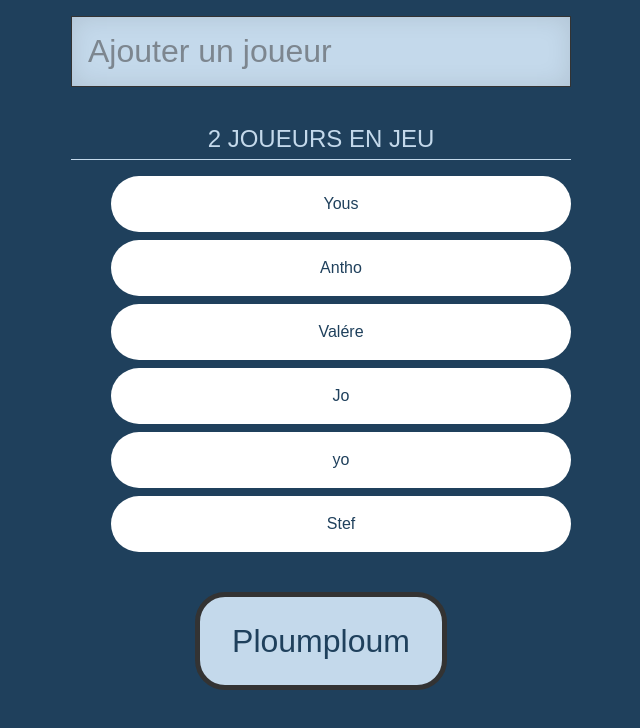
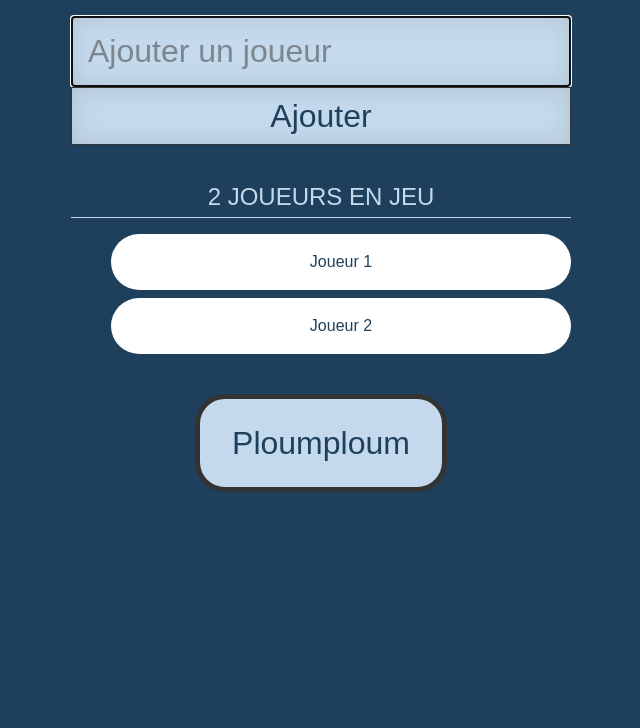
Before and after one commit to PalminiStephane/ploumploum, a React app: page / in a window 1280 px wide. Shown: the whole page, without its empty margins (319-959 px from the left). Built offline with nearby package versions, Linux system fonts and the light colour scheme.

Commit message:
champ controllé de l'input

```diff
--- /dev/null
+++ b/src/actions/index.js
@@ -0,0 +1,8 @@
+export const ADD_PLAYER = 'ADD_PLAYER';
+
+export function playerAdd(newPlayer) {
+  return {
+    type: ADD_PLAYER,
+    payload: { newPlayer },
+  };
+}
--- a/src/components/App/index.js
+++ b/src/components/App/index.js
@@ -1,17 +1,16 @@
 import Form from 'src/components/Form';
 import Counter from 'src/components/Counter';
-import List from 'src/components/List';
-
+import Players from 'src/components/Players';
 import Ploumploum from 'src/components/Ploumploum';
 
 import './styles.scss';
 
 function App() {
   return (
-    <div className="app">
+    <div className="App">
       <Form />
       <Counter />
-      <List />
+      <Players />
       <Ploumploum />
     </div>
   );
--- a/src/components/App/styles.scss
+++ b/src/components/App/styles.scss
@@ -1,9 +1,9 @@
-.app {
+.App {
   width: 500px;
   margin: 1em auto;
   text-align: center;
 }
 
-.app img {
+.App img {
   max-width: 150px;
 }
--- a/src/components/Form/index.js
+++ b/src/components/Form/index.js
@@ -1,9 +1,51 @@
+import { useEffect, useRef, useState } from 'react';
+import { useDispatch } from 'react-redux';
+import { playerAdd } from 'src/actions';
+
 import './style.scss';
 
 function Form() {
+  const [inputValue, setInputValue] = useState('');
+
+  const dispatch = useDispatch();
+
+  const handleChange = (event) => {
+    setInputValue(event.target.value);
+  };
+
+  const handleSubmit = (event) => {
+    event.preventDefault();
+
+    if (inputValue.trim().length) {
+      console.log('Je veux ajouter un joueur');
+      dispatch(playerAdd(inputValue));
+      setInputValue('');
+    }
+  };
+
+  const inputElement = useRef(null);
+
+  useEffect(() => {
+    inputElement.current.focus();
+  }, []);
+
   return (
-    <form className="form">
-      <input type="text" className="form-item" placeholder="Ajouter un joueur" />
+    <form className="form" onSubmit={handleSubmit}>
+      <input
+        ref={inputElement}
+        type="text"
+        className="form-item"
+        placeholder="Ajouter un joueur"
+        value={inputValue}
+        onChange={handleChange}
+      />
+
+      <button
+        type="submit"
+        className="form-item"
+      >
+        Ajouter
+      </button>
     </form>
   );
 }
--- a/src/components/List/index.js
+++ /dev/null
@@ -1,16 +0,0 @@
-import './style.scss';
-
-function List() {
-  return (
-    <ul className="list">
-      <li className="list-item">Yous</li>
-      <li className="list-item">Antho</li>
-      <li className="list-item">Valére</li>
-      <li className="list-item">Jo</li>
-      <li className="list-item">yo</li>
-      <li className="list-item">Stef</li>
-    </ul>
-  );
-}
-
-export default List;
--- /dev/null
+++ b/src/components/Players/PlayersItem.js
@@ -0,0 +1,16 @@
+import PropTypes from 'prop-types';
+
+function PlayersItem({ player }) {
+  console.log({player});
+  return (
+    <li className="Players-item">
+      <p>{player}</p>
+    </li>
+  );
+}
+
+PlayersItem.propTypes = {
+  player: PropTypes.string.isRequired,
+};
+
+export default PlayersItem;
--- /dev/null
+++ b/src/components/Players/index.js
@@ -0,0 +1,31 @@
+import { useEffect, useRef } from 'react';
+import { useSelector } from 'react-redux';
+
+import PlayersItem from './PlayersItem';
+
+import { getPlayers } from '../../selectors';
+
+import './style.scss';
+
+function Players() {
+  const players = useSelector(getPlayers);
+
+  const playersElement = useRef(null);
+
+  useEffect(() => {
+    playersElement.current.scroll(0, playersElement.current.scrollHeight);
+  }, [players]);
+
+  return (
+    <ul
+      className="players"
+      ref={playersElement}
+    >
+      {players.map((player) => (
+        <PlayersItem key={player.id} {...player} />
+      ))}
+    </ul>
+  );
+}
+
+export default Players;
--- a/src/components/List/style.scss
+++ b/src/components/Players/style.scss
@@ -1,5 +1,5 @@
 @use '../../styles/vars' as v;
-.list-item {
+.Players-item {
   display: block;
   background: v.$color-white;
   border-radius: 30px;
@@ -7,6 +7,6 @@
   margin: 0.5rem 0;
   color: v.$color-dark;
 }
-.list-item:hover {
+.Players-item:hover {
   background: v.$color-light;
 }
--- a/src/index.js
+++ b/src/index.js
@@ -1,17 +1,19 @@
 // == Import : npm
 import { createRoot } from 'react-dom/client';
+import { Provider } from 'react-redux';
 
 // == Import : local
 // Composants
 import App from 'src/components/App';
+// Store
+import store from 'src/store';
 
 // == Render
-// 1. Élément React racine (celui qui contient l'ensemble de l'app)
-//    => crée une structure d'objets imbriqués (DOM virtuel)
-const rootReactElement = <App />;
+const rootReactElement = (
+  <Provider store={store}>
+    <App />
+  </Provider>
+);
 
-// 2. La cible du DOM (là où la structure doit prendre vie dans le DOM)
 const root = createRoot(document.getElementById('root'));
-
-// 3. Déclenchement du rendu de React (virtuel) => DOM (page web)
 root.render(rootReactElement);
--- /dev/null
+++ b/src/reducers/index.js
@@ -0,0 +1,51 @@
+import {
+  ADD_PLAYER,
+} from '../actions';
+import { getNextId } from '../selectors';
+
+const initialState = {
+  players: [
+    {
+      id: 1,
+      player: 'Joueur 1',
+    },
+    {
+      id: 2,
+      player: 'Joueur 2',
+    },
+  ],
+};
+
+function reducer(state = initialState, action = {}) {
+  const { type, payload } = action;
+
+  switch (type) {
+    case ADD_PLAYER: {
+      // on récupère la valeur du champ (transmis par l'action)
+      const { inputValue } = payload;
+
+      // on crée un nouvel objet player
+      const newPlayer = {
+        id: getNextId(state.players),
+        player: inputValue,
+      };
+
+      // on ajoute le nouveau joueur à la liste des joueurs existants
+      const updatedPlayers = [
+        ...state.players,
+        newPlayer,
+      ];
+
+      // on retourne le nouveau state
+      return {
+        ...state,
+        players: updatedPlayers,
+      };
+    }
+
+    default:
+      return state;
+  }
+}
+
+export default reducer;
--- /dev/null
+++ b/src/selectors/index.js
@@ -0,0 +1,24 @@
+/* eslint-disable import/prefer-default-export */
+function getNextId(list) {
+  if (!list.length) { // si pas de messages dans le state
+    return 1;
+  }
+  // je cherche l'id le plus élevé
+  // je récupère dans un tableau tous les id
+  const ids = list.map(({ id }) => id);
+  // je cherche la valeur la plus élevée avec `Math.max`
+  // attention : `Math.max` accepte comme argument ule LISTE DE VALEURS
+  // j'utilise la _Spread syntax_ pour déverser mes valeurs
+  // const arr = [1, 3, 9];
+  // ...arr → 1 3 9
+  const maxId = Math.max(...ids);
+
+  // je retourne cet id + 1
+  return maxId + 1;
+}
+
+function getPlayers(state) {
+  return state.players;
+}
+
+export { getNextId, getPlayers };
--- /dev/null
+++ b/src/store/index.js
@@ -0,0 +1,11 @@
+/* eslint-disable no-underscore-dangle */
+import { createStore } from 'redux';
+
+import reducer from '../reducers';
+
+const store = createStore(
+  reducer,
+  window.__REDUX_DEVTOOLS_EXTENSION__ && window.__REDUX_DEVTOOLS_EXTENSION__(),
+);
+
+export default store;
```
Also changed, not shown: src/components/Input/index.js (added, +29 -0 lines).
